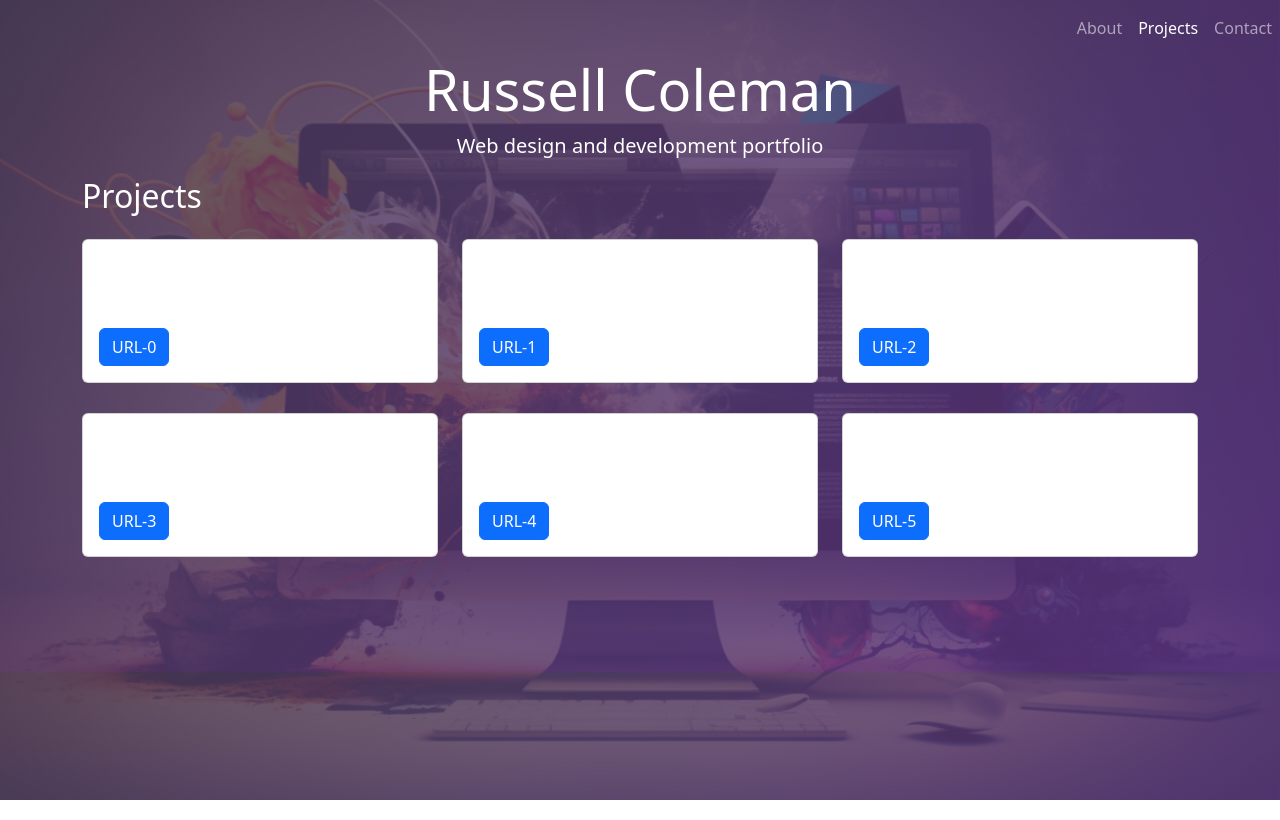
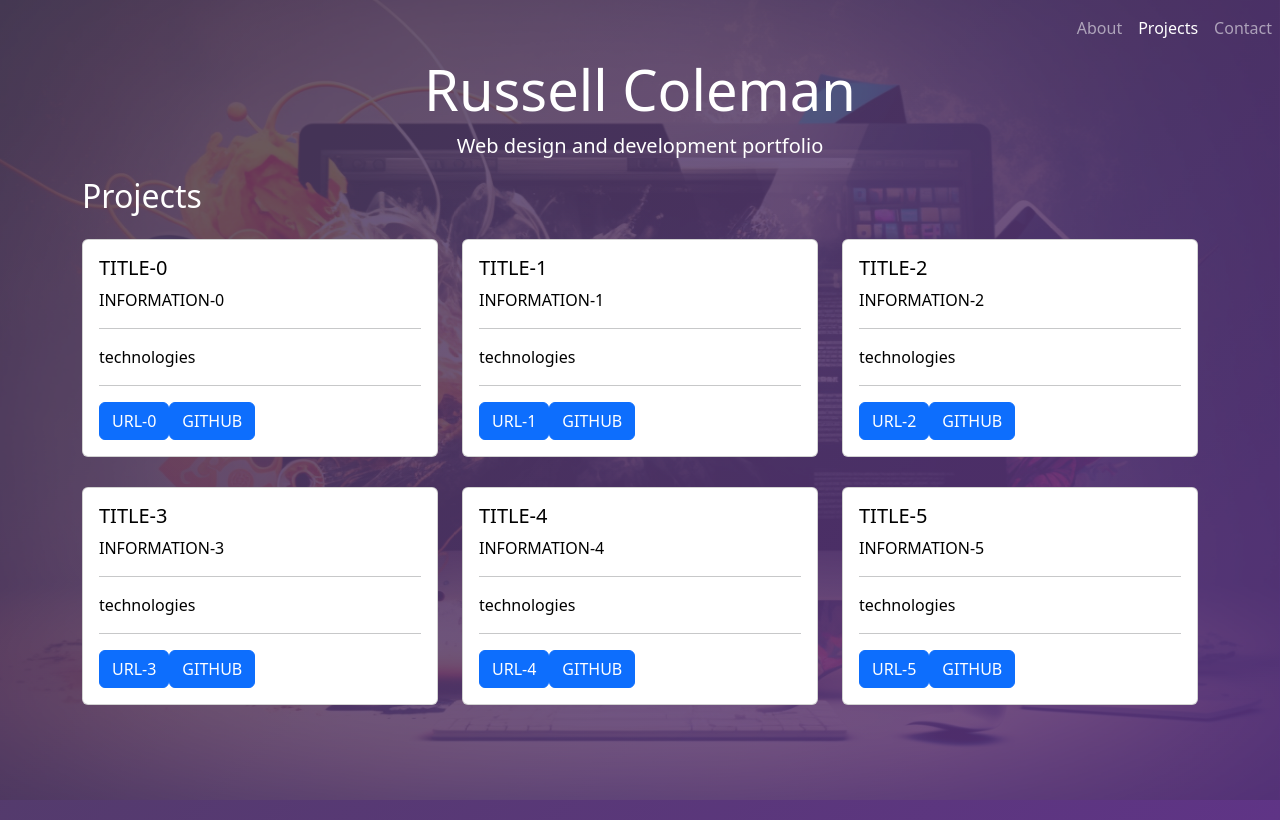
Before and after one commit to rcm6/react-portfolio, a React (Create React App) app: page /projects in a window 1280 px wide. Built offline with nearby package versions, Linux system fonts and the light colour scheme.

Commit message:
updated cards, projects and data

```diff
--- a/src/components/Card/index.js
+++ b/src/components/Card/index.js
@@ -8,7 +8,12 @@ import "./style.css"
         <div className="card-body">
           <h5 className="card-title">{props.title}</h5>
           <p className="card-text">{props.description}</p>
-          <a href={props.link} className="btn btn-primary">{props.link}</a>
+          <hr></hr>
+          <p className="card-text">{props.technologies}</p>
+          <hr></hr>
+          <a href={props.linkLive} className="btn btn-primary">{props.linkLive}</a>
+          <a href={props.linkRepo} className="btn btn-primary">{props.linkRepo}</a>
+
 
 
         </div>
--- a/src/components/Card/style.css
+++ b/src/components/Card/style.css
@@ -1,3 +1,6 @@
 .card {
   margin:  15px 0;
 }
+.card-text, .card-title {
+  color: black;
+}
--- a/src/data/projects.json
+++ b/src/data/projects.json
@@ -4,41 +4,47 @@
         "description": "INFORMATION-0",
         "image": "IMAGE",
         "linkRepo": "GITHUB",
-        "linkLive": "URL-0"
+        "linkLive": "URL-0",
+        "technologies": "technologies"
     },
     {
         "title": "TITLE-1",
         "description": "INFORMATION-1",
         "image": "IMAGE",
         "linkRepo": "GITHUB",
-        "linkLive": "URL-1"
+        "linkLive": "URL-1",
+        "technologies": "technologies"
     },
     {
         "title": "TITLE-2",
         "description": "INFORMATION-2",
         "image": "IMAGE",
         "linkRepo": "GITHUB",
-        "linkLive": "URL-2"
+        "linkLive": "URL-2",
+        "technologies": "technologies"
     },
     {
         "title": "TITLE-3",
         "description": "INFORMATION-3",
         "image": "IMAGE",
         "linkRepo": "GITHUB",
-        "linkLive": "URL-3"
+        "linkLive": "URL-3",
+        "technologies": "technologies"
     },
     {
         "title": "TITLE-4",
         "description": "INFORMATION-4",
         "image": "IMAGE",
         "linkRepo": "GITHUB",
-        "linkLive": "URL-4"
+        "linkLive": "URL-4",
+        "technologies": "technologies"
     },
     {
         "title": "TITLE-5",
         "description": "INFORMATION-5",
         "image": "IMAGE",
         "linkRepo": "GITHUB",
-        "linkLive": "URL-5"
+        "linkLive": "URL-5",
+        "technologies": "technologies"
     }
 ]
--- a/src/pages/Projects.js
+++ b/src/pages/Projects.js
@@ -18,8 +18,11 @@ class Projects extends Component {
               key={index}
               title={project.title}
               description={project.description}
+              technologies={project.technologies}
               image={project.image}
-              link={project.linkLive}
+              linkLive={project.linkLive}
+              linkRepo={project.linkRepo}
+
             />
           ))}
         </div>
```
